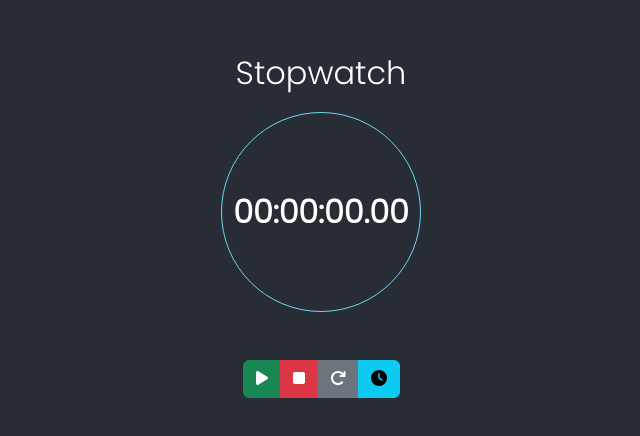
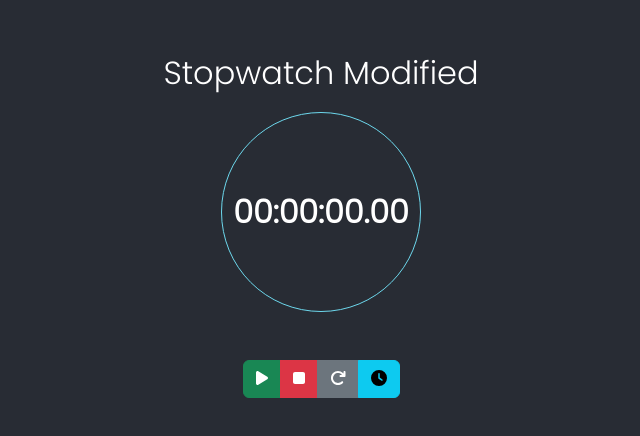
Before and after one commit to krithika117/stopwatch-app, a React (Create React App) app: page / in a window 1280 px wide. Shown: the part 174-610 px from the top of the page, without its empty margins (319-959 px from the left). Built offline with nearby package versions, Linux system fonts and the light colour scheme.

Commit message:
[Update] changed heading

```diff
--- a/src/components/StopWatch/StopWatchComponent.jsx
+++ b/src/components/StopWatch/StopWatchComponent.jsx
@@ -53,7 +53,7 @@ const StopWatchComponent = () => {
 
   return (
     <div className="container text-center my-5">
-      <h2>Stopwatch</h2>
+      <h2>Stopwatch Modified</h2>
       <div className="circle">
         <div className="timer">{addZeroes(timePassed)}</div>
       </div>
```
